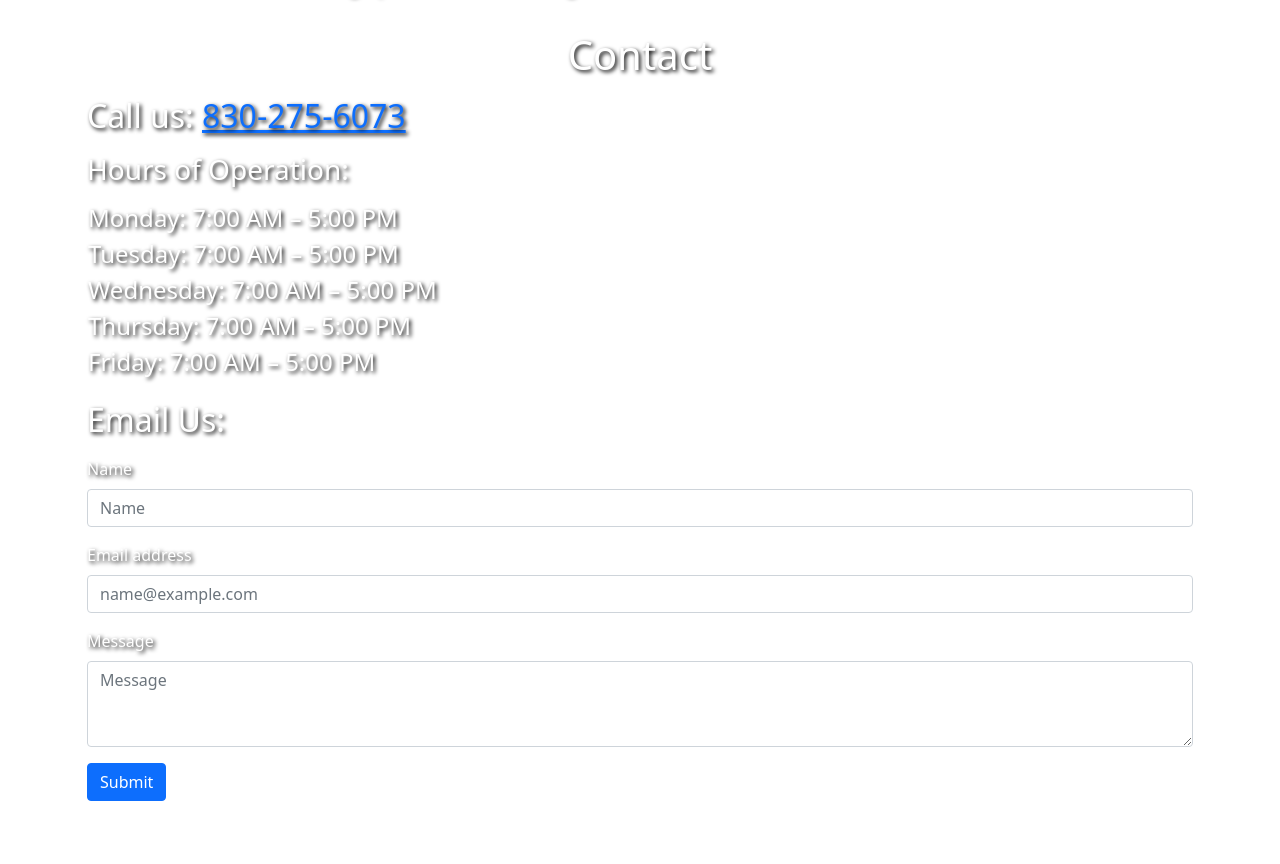
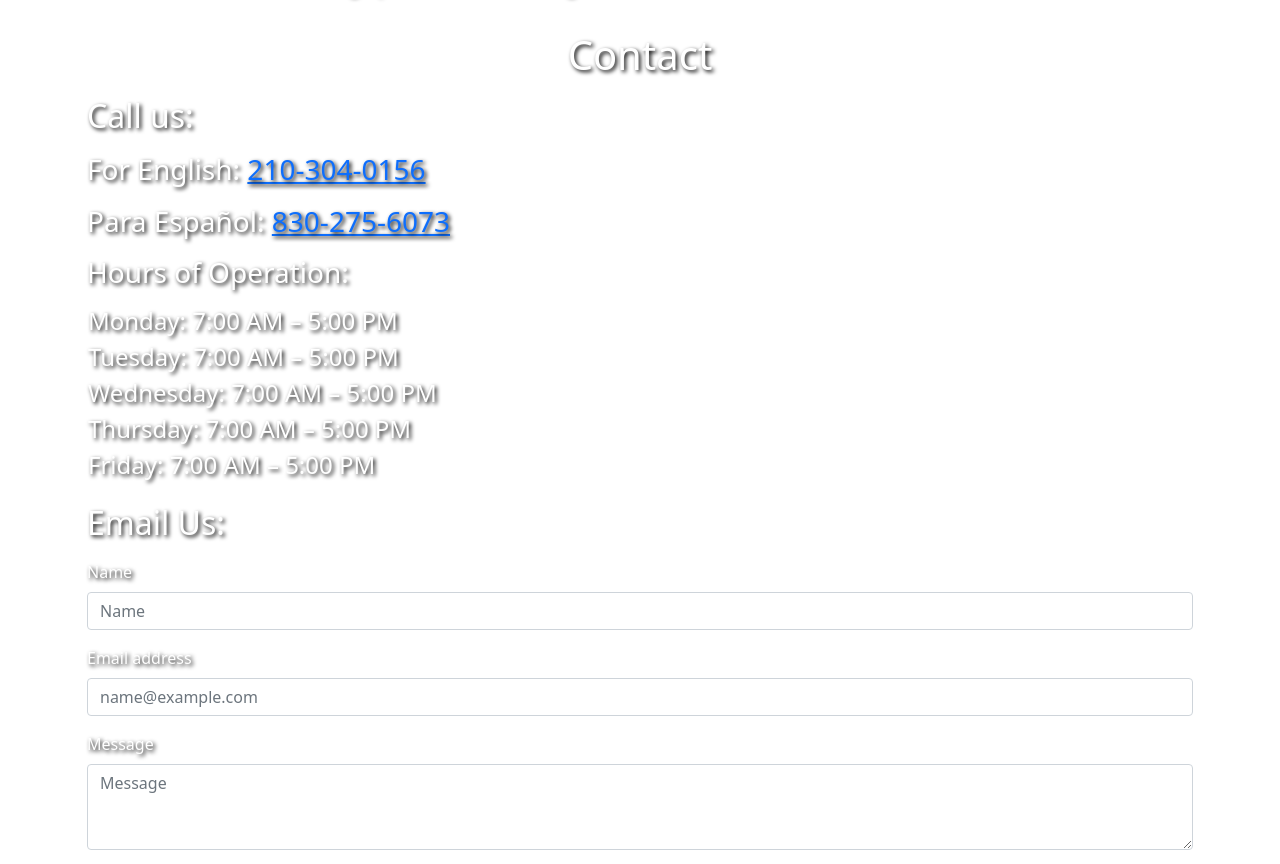
Before and after one commit to bejolo018/Landscaping_webpage, a React (Create React App) app in the folder app/: page / in a window 1280 px wide. Shown: the part 1173-2037 px from the top of the page. Built offline with nearby package versions, Linux system fonts and the light colour scheme.

Commit message:
Update Contact.js

```diff
--- a/app/src/Components/Contact.js
+++ b/app/src/Components/Contact.js
@@ -24,7 +24,9 @@ export default function Contact() {
                 <h1 style={{textAlign:'center', padding: '5px'}}> Contact</h1>
 
                 <div>
-                <h2 style={{padding: '5px'}} >Call us: <a href="tel:830-275-6073">830-275-6073</a></h2>
+                <h2 style={{padding: '5px'}} >Call us: </h2>
+                <h3 style={{padding: '5px'}}> For English: <a href="tel:210-304-0156">210-304-0156</a></h3>
+                <h3 style={{padding: '5px'}}> Para Español: <a href="tel:830-275-6073">830-275-6073</a></h3>
 
                 <h3 style={{padding: '5px'}}>Hours of Operation:</h3>
                 <ul style={{marginLeft: '-26px', fontSize: '24px'}}>
```
